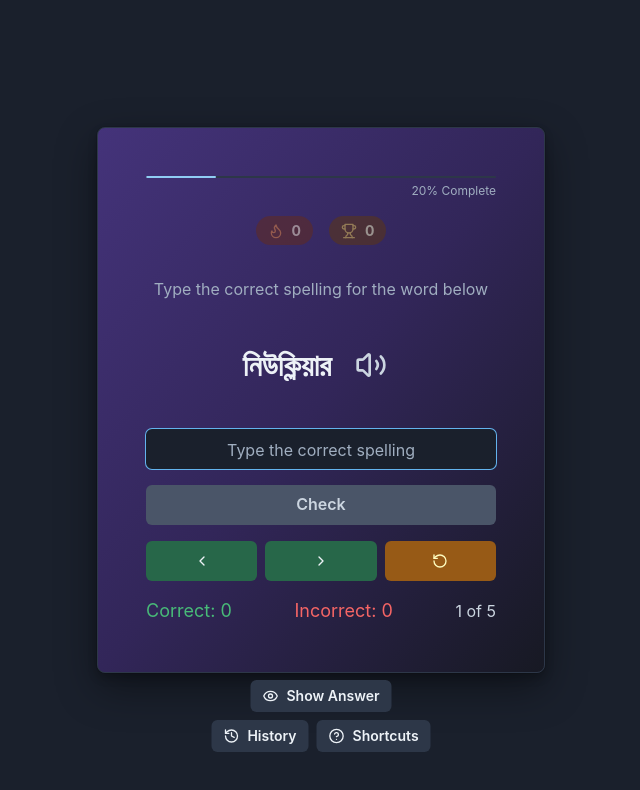
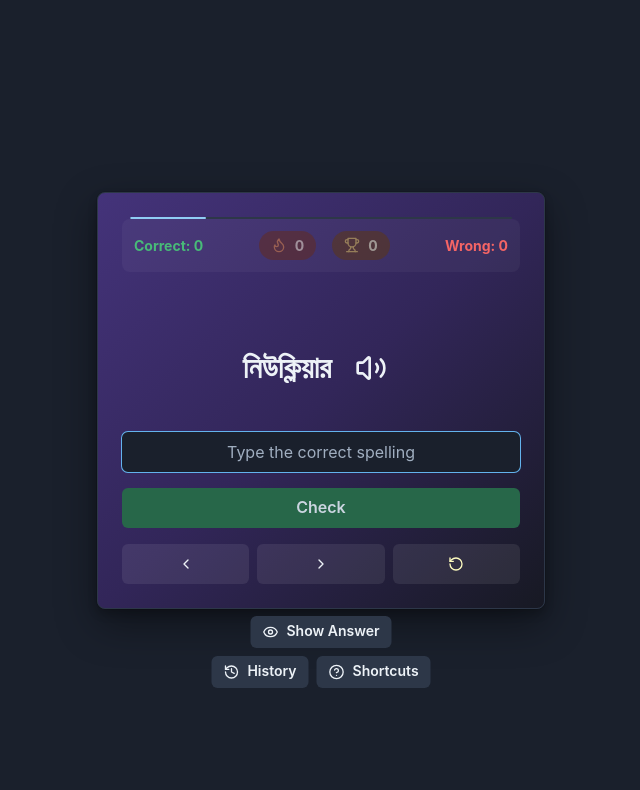
Before and after one commit to sudarshaana/learn, a React (Vite) app: page / in a window 1280 px wide. Shown: the top 790 px of the page, without its empty margins (319-959 px from the left). Built offline with nearby package versions, Linux system fonts and the light colour scheme; no server answers.

Commit message:
ui re-desined

```diff
--- a/src/App.jsx
+++ b/src/App.jsx
@@ -244,6 +244,10 @@ export default function HomeComponent() {
             width="full"
             maxWidth={{ base: "100%", md: "md" }}
             mx="auto"
+            position="relative"
+          >
+
+            <Box
               p={{ base: 3, md: 6 }}
               bgGradient={bgGradient}
               borderRadius="lg"
@@ -252,21 +256,39 @@ export default function HomeComponent() {
               borderColor="gray.700"
               position="relative"
             >
-            <VStack spacing={[3, 4]} p={[3, 6]}>
+
+              {/* <Box
+                position="absolute"
+                top={4}
+                right={4}
+              > */}
+              {/* <StreakCounter streak={streak} bestStreak={bestStreak} /> */}
+              <Box top="-2px" width='full'>
                 <ProgressBar
                   current={currentWordIndex + 1}
                   total={words.length}
                 />
+              </Box>
+              <StatsDisplay
+                correctCount={correctCount}
+                incorrectCount={incorrectCount}
+                currentIndex={currentWordIndex}
+                totalWords={words.length}
+                streak={streak}
+                bestStreak={bestStreak}
+              />
+              {/* </Box> */}
 
-              <StreakCounter streak={streak} bestStreak={bestStreak} />
+              <VStack spacing={[3, 4]} pt={12}>
+                {/* <Heading as="h1" size="xl" textAlign="center" color="gray.100">
+                  Spelling Checker
+                </Heading> */}
 
-              <Heading as="h1" size="xl" textAlign="center" color="gray.100">
-                {/* Spelling Checker */}
-              </Heading>
+                {/* <Text textAlign="center" color="gray.400" fontSize={["sm", "md"]}>
+                  Type the correct spelling for the word below
+                </Text> */}
 
-              <Text textAlign="center" color="gray.400" fontSize={["sm", "md"]}>
-                Type the correct spelling for the word below
-              </Text>
+
 
                 <WordDisplay
                   word={currentWord}
@@ -287,13 +309,9 @@ export default function HomeComponent() {
                   onReset={handleReset}
                 />
 
-              <StatsDisplay
-                correctCount={correctCount}
-                incorrectCount={incorrectCount}
-                currentIndex={currentWordIndex}
-                totalWords={words.length}
-              />
+
               </VStack>
+
 
               <Flex
                 position={{ base: "relative", md: "absolute" }}
@@ -376,6 +394,7 @@ export default function HomeComponent() {
                 </Flex>
               )}
             </Box>
+          </Box>
         )}
 
         <ShortcutsGuide
--- a/src/components/ButtonControls.jsx
+++ b/src/components/ButtonControls.jsx
@@ -13,7 +13,7 @@ export const ButtonControls = ({
             <Button
                 onClick={onCheck}
                 width="full"
-                bg="gray.600"
+                bg="green.700"
                 _hover={{ bg: "gray.500" }}
                 color="gray.300"
             >
@@ -22,7 +22,7 @@ export const ButtonControls = ({
             <Flex width="full" gap={2} mt={2}>
                 <Button
                     onClick={onPrev}
-                    bg="green.700"
+
                     _hover={{ bg: "green.600" }}
                     color="gray.100"
                     title="Mac: ⌘ + P | Win: Ctrl + P"
@@ -32,7 +32,6 @@ export const ButtonControls = ({
                 </Button>
                 <Button
                     onClick={onNext}
-                    bg="green.700"
                     _hover={{ bg: "green.600" }}
                     color="gray.100"
                     title="Mac: ⌘ + N | Win: Ctrl + N"
@@ -42,7 +41,6 @@ export const ButtonControls = ({
                 </Button>
                 <Button
                     onClick={onReset}
-                    bg="yellow.700"
                     _hover={{ bg: "yellow.600" }}
                     color="yellow.100"
                     aria-label="Reset everything"
--- a/src/components/ProgressBar.jsx
+++ b/src/components/ProgressBar.jsx
@@ -4,7 +4,7 @@ export const ProgressBar = ({ current, total }) => {
     const progress = (current / total) * 100
 
     return (
-    <Box width="full">
+        <Box width="full" pl={2} pe={2}>
             <Progress
                 value={progress}
                 colorScheme="blue"
@@ -12,9 +12,9 @@ export const ProgressBar = ({ current, total }) => {
                 bg="gray.700"
                 borderRadius="full"
             />
-      <Text color="gray.400" fontSize="xs" mt={1} textAlign="right">
-        {Math.round(progress)}% Complete
-      </Text>
+            {/* <Text color="gray.400" fontSize="xs" mt={1} textAlign="right">
+                {Math.round(progress)}%
+            </Text> */}
         </Box>
     )
 }
--- a/src/components/StatsDisplay.jsx
+++ b/src/components/StatsDisplay.jsx
@@ -1,30 +1,55 @@
 import PropTypes from 'prop-types'
-import { Flex, Text } from "@chakra-ui/react"
+import { Flex, Text, Box } from "@chakra-ui/react"
+import { StreakCounter } from './StreakCounter'
 
 export const StatsDisplay = ({
     correctCount,
     incorrectCount,
     currentIndex,
-    totalWords
+    totalWords,
+    streak,
+    bestStreak
 }) => {
     return (
-        <Flex
-            width="full"
-            justifyContent="space-between"
-            flexDirection={{ base: "column", sm: "row" }}
-            gap={{ base: 2, sm: 0 }}
-            alignItems="center"
-        >
-            <Text color="green.400" fontSize={{ base: "md", md: "lg" }}>
-                Correct: {correctCount}
-            </Text>
-            <Text color="red.400" fontSize={{ base: "md", md: "lg" }}>
-                Incorrect: {incorrectCount}
-            </Text>
-            <Text color="gray.300" fontSize={{ base: "sm", md: "md" }}>
+        <Box width="full">
+            {/* Progress text */}
+            {/* <Text
+                color="gray.400"
+                fontSize="sm"
+                textAlign="right"
+                mb={2}
+            >
                 {currentIndex + 1} of {totalWords}
-            </Text>
-        </Flex>
+            </Text> */}
+
+            {/* Stats row */}
+            <Flex
+                justify="space-between"
+                align="center"
+                bg="whiteAlpha.50"
+                p={3}
+                borderRadius="lg"
+            >
+                <Text
+                    color="green.400"
+                    fontSize="sm"
+                    fontWeight="bold"
+                >
+                    Correct: {correctCount}
+                </Text>
+                <StreakCounter
+                    streak={streak}
+                    bestStreak={bestStreak}
+                />
+                <Text
+                    color="red.400"
+                    fontSize="sm"
+                    fontWeight="bold"
+                >
+                    Wrong: {incorrectCount}
+                </Text>
+            </Flex>
+        </Box>
     )
 }
 
@@ -32,5 +57,7 @@ StatsDisplay.propTypes = {
     correctCount: PropTypes.number.isRequired,
     incorrectCount: PropTypes.number.isRequired,
     currentIndex: PropTypes.number.isRequired,
-    totalWords: PropTypes.number.isRequired
+    totalWords: PropTypes.number.isRequired,
+    streak: PropTypes.number.isRequired,
+    bestStreak: PropTypes.number.isRequired
 }
--- a/src/components/WordDisplay.jsx
+++ b/src/components/WordDisplay.jsx
@@ -35,8 +35,8 @@ export const WordDisplay = ({ word, onSpeak, isSpeechSupported }) => {
                     <Button
                         size={{ base: "xs", md: "sm" }}
                         variant="ghost"
-            color="gray.300"
-            _hover={{ color: "gray.100" }}
+                        color="gray.100"
+                        _hover={{ color: "gray.500" }}
                         onClick={() => onSpeak(word.correct)}
                         aria-label={isSpeechSupported ?
                             "Listen to pronunciation" :
```
Lines whose indentation alone changed are shown as unchanged.
